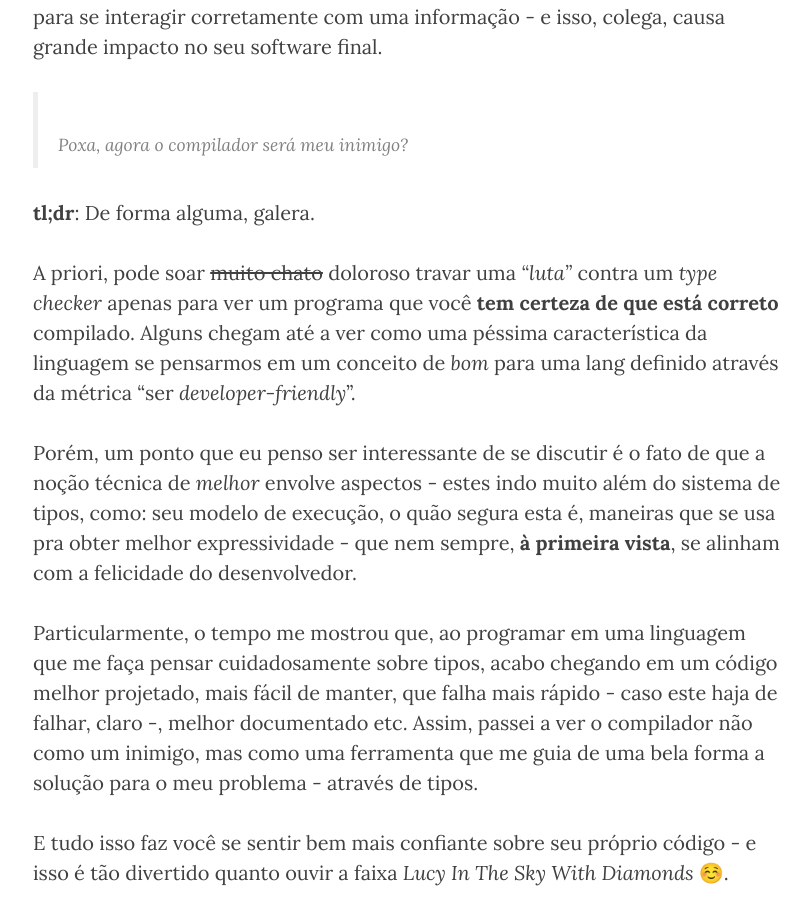
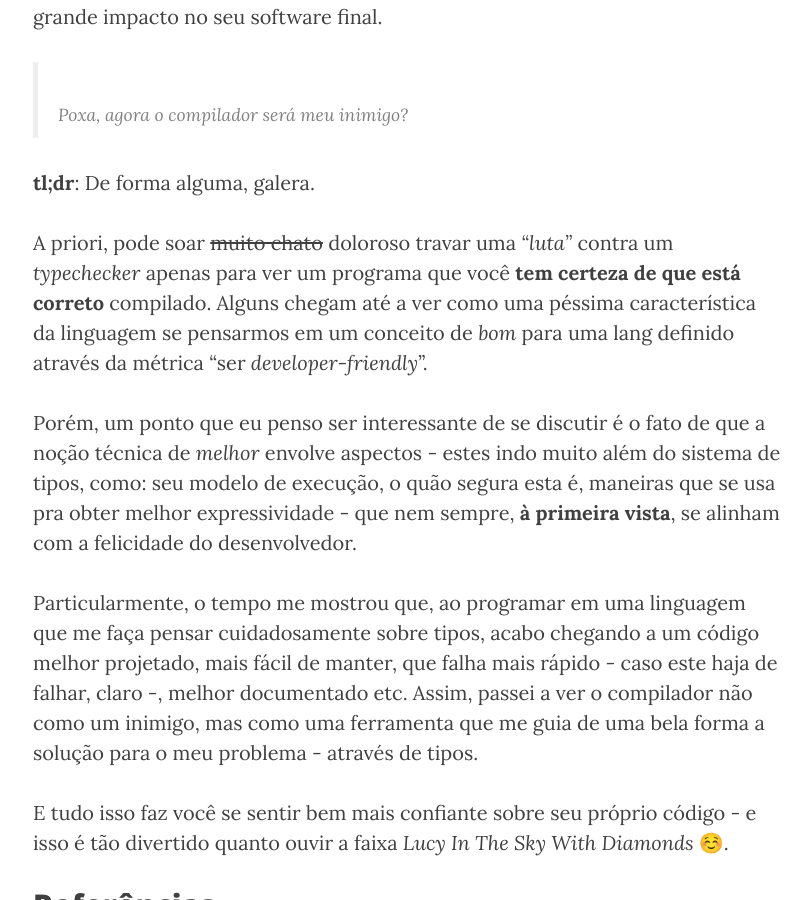
Before and after one commit to CocoaHeadsBrasil/equinociOS, a Jekyll site: the page built from _posts/2016-03-28-swift-in-the-sky-with-types.markdown, in a window 1280 px wide and 900 px high, scrolled down 18098 px. Shown: the whole window, without its empty margins (232-1043 px from the left). Built offline with Jekyll 4.4.1, drawn with Linux system fonts in a browser that asks for light colours; nearby versions of some CDN libraries; comment, search, counter and statistics services are not loaded; some of the changed text lies outside the part shown.

Commit message:
Fix some typos

```diff
--- a/_posts/2016-03-28-swift-in-the-sky-with-types.markdown
+++ b/_posts/2016-03-28-swift-in-the-sky-with-types.markdown
@@ -79,7 +79,7 @@
 [*Livro do Mago*](https://mitpress.mit.edu/sicp/full-text/book/book.html):
 
 > [...] *Processos computacionais* são seres abstratos que habitam computadores.
-A medida que evoluem, os processos manipulam outros seres abstratos chamados
+À medida que evoluem, os processos manipulam outros seres abstratos chamados
 **dados**. A evolução de um processo é dirigida por um padrão de regras chamado
 *programa*. As pessoas criam programas para direcionar processos. [...]
 
@@ -142,7 +142,7 @@
 
 Eu diria que uma das chaves para entendermos o tópico é o trecho:
 
-> [...] provar o não cumprimento de certos comportamentos do programa [...]
+> [...] provar o não cumprimento de certos comportamentos do programa [...].
 
 a partir do qual podemos ver que, para todo sistema de tipos específico,
 haverá uma lista de coisas que este visa a provar - do que exatamente consiste
@@ -202,7 +202,7 @@
 *typechecker*.
 
 Assim, vemos no nosso sistema de tipos a figura responsável por *"julgar a
-adequação de aspectos importantes das definições de uma linguagem"*, de forma a
+adequação de aspectos importantes das definições de uma linguagem"*, de forma
 a *"evitar a escrita de código incorreto pelo simples fato de o compilador não
 deixar"*.
 
@@ -233,11 +233,11 @@
 `Object` + `Object` - ou algo assim.
 
 Atualmente - até onde eu sei - exemplos que temos de mais poderosos e
-espressivos em relação a sistemas de tipos são os de
+expressivos em relação a sistemas de tipos são os de
 [Agda](http://wiki.portal.chalmers.se/agda/pmwiki.php),
 [Idris](http://www.idris-lang.org/) e [Coq](https://coq.inria.fr/), que possuem
 tipagem dependente e indutiva - programar nestas é realmente uma experiência
-incrível de interação com seu *type checker*.
+incrível de interação com seu *typechecker*.
 
 Um pouco mais abaixo - mas ainda proporcionando lindezas relacionadas a tipos -
 temos aquelas que se baseiam em variações do modelo *Hindley–Milner* - do qual
@@ -309,7 +309,7 @@
 > *Bônus*: Swift nos permite definir várias "versões" de uma mesma função, só
 que com diferentes assinaturas de tipos - e a "versão" que será chamada
 será aquela cujos argumentos forem compatíveis com a assinatura de tipo -
-inclusive, há um monte de coisas legais relacionadas a Swift e seu suporte a
+inclusive, há um monte de coisas legais relacionadas à Swift e seu suporte a
 polimorfismo Ad-hoc.
 
 ~~~swift
@@ -454,7 +454,7 @@
 
 > Eu realmente ganho algo?
 
-Você pode ainda estar se perguntando se todas estas palavras relacionadas a
+Você pode ainda estar se perguntando se todas estas palavras relacionadas à
 teoria dos tipos - e outras áreas de estudo comumente associadas a projeto e
 implementação de linguagem - que soam algo muito *apenas da Academia* realmente
 afetam a forma como você escreve aplicações do mundo real; para resolver
@@ -486,7 +486,7 @@
 **tl;dr**: De forma alguma, galera.
 
 A priori, pode soar <strike>muito chato</strike> doloroso travar uma *"luta"*
-contra um *type checker* apenas para ver um programa que você **tem certeza de
+contra um *typechecker* apenas para ver um programa que você **tem certeza de
 que está correto** compilado. Alguns chegam até a ver como uma péssima
 característica da linguagem se pensarmos em um conceito de *bom* para uma lang
 definido através da métrica "ser *developer-friendly*".
@@ -498,7 +498,7 @@
 alinham com a felicidade do desenvolvedor.
 
 Particularmente, o tempo me mostrou que, ao programar em uma linguagem que me
-faça pensar cuidadosamente sobre tipos, acabo chegando em um código melhor
+faça pensar cuidadosamente sobre tipos, acabo chegando a um código melhor
 projetado, mais fácil de manter, que falha mais rápido - caso este haja de
 falhar, claro -, melhor documentado etc. Assim, passei a ver o compilador não
 como um inimigo, mas como uma ferramenta que me guia de uma bela forma a
```
Also changed, not shown: other parts of _posts/2016-03-28-swift-in-the-sky-with-types.markdown (+6 -6 lines).
